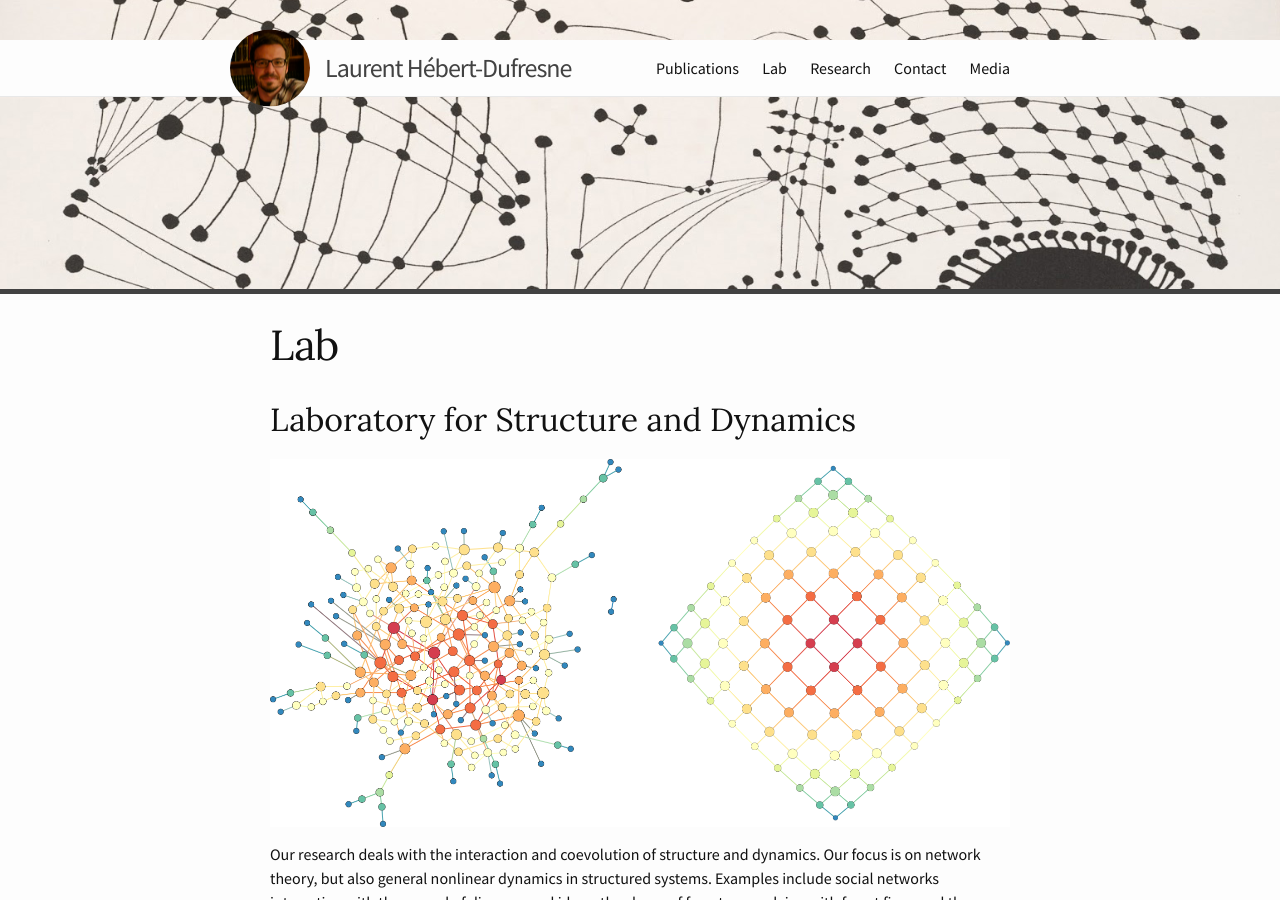
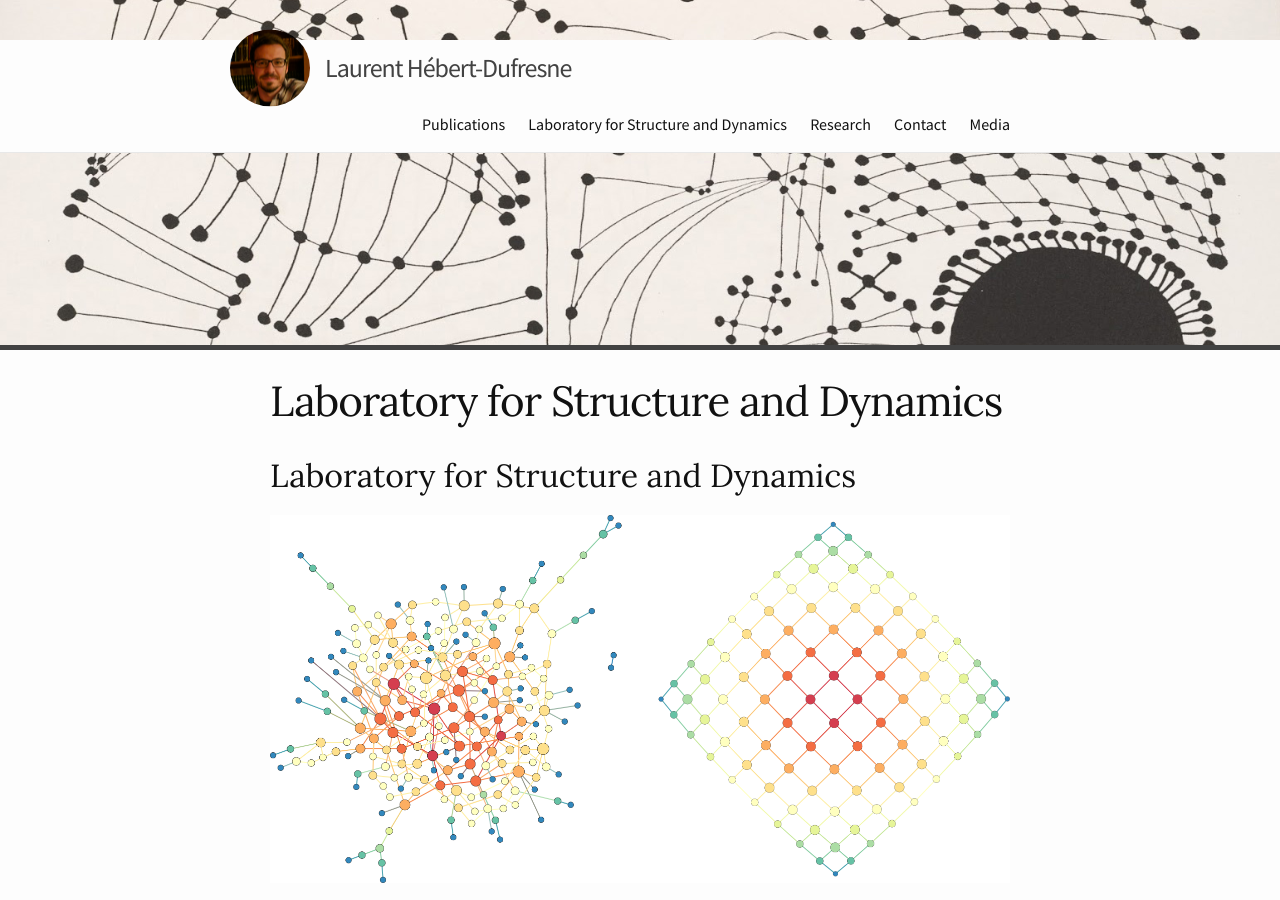
Before and after one commit to laurenthebertdufresne/laurenthebertdufresne.github.io, a Jekyll site: the page built from _pages/lab.md, in a window 1280 px wide and 900 px high. Built offline with Jekyll 4.4.1, drawn with Linux system fonts in a browser that asks for light colours.

Commit message:
Title test

```diff
--- a/_pages/lab.md
+++ b/_pages/lab.md
@@ -1,6 +1,6 @@
 ---
 layout: page
-title: Lab
+title: Laboratory for Structure and Dynamics
 permalink: /lab/
 weight: 3
 ---
```
